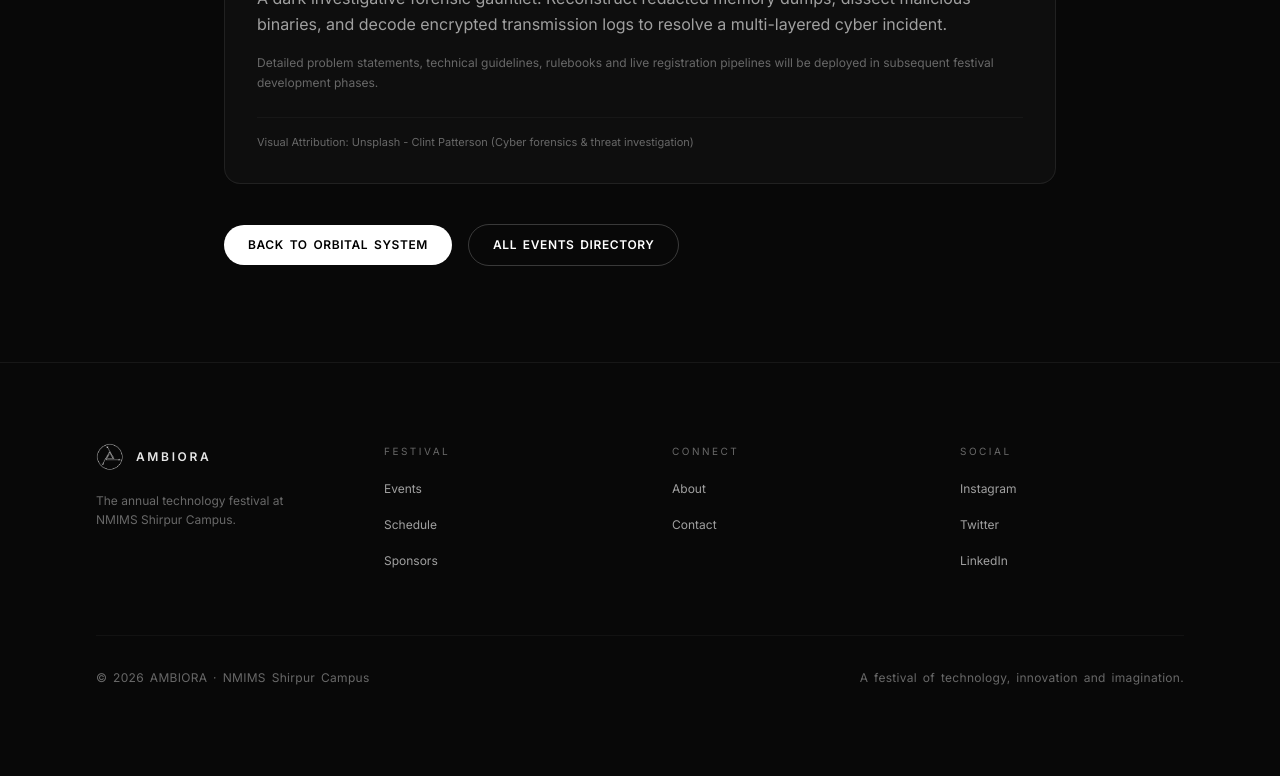
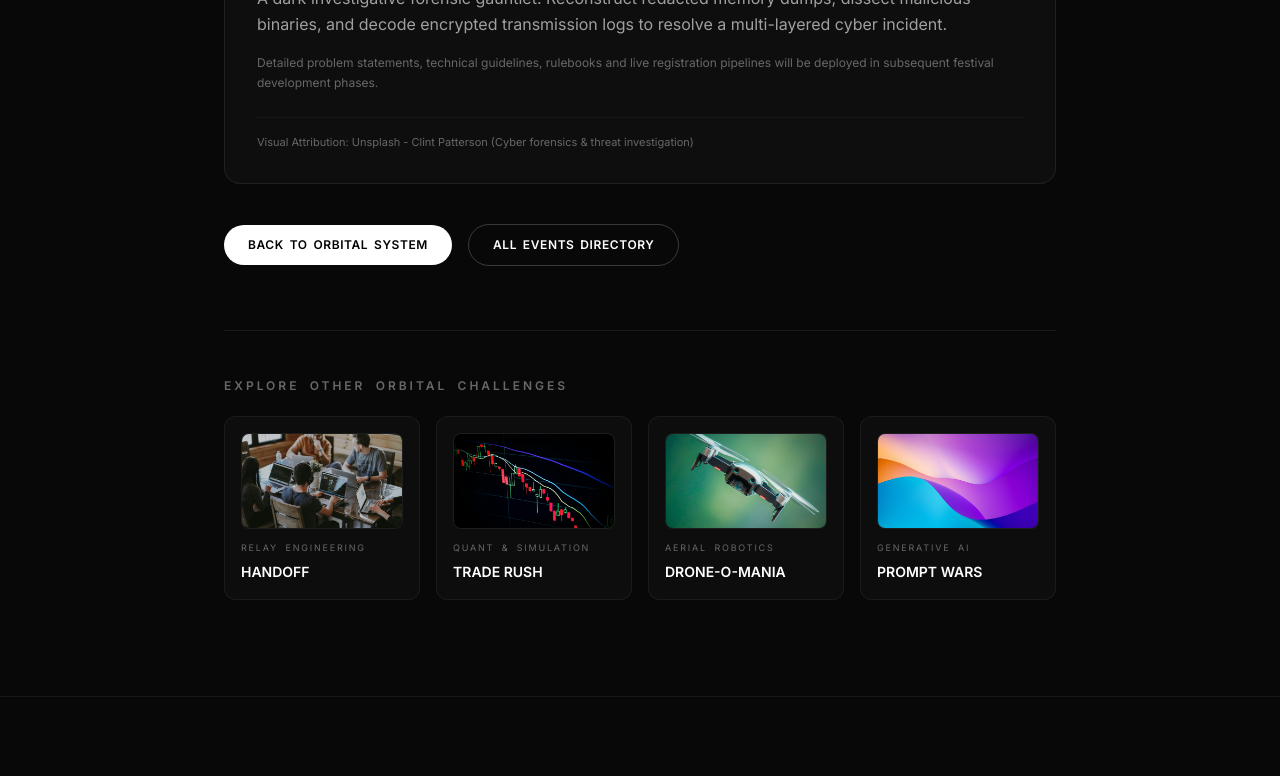
Before and after one commit to RaghavKacker/Ambiora-Sample-Website, a Next.js app: page /events/case-exe in a window 1280 px wide. Shown: the part 876-1652 px from the top of the page. Built offline with nearby package versions, Linux system fonts and the light colour scheme.

Commit message:
feat(events): add related orbital challenges explorer to event detail briefing pages

```diff
--- a/src/components/ui/EventDetailPlaceholder.tsx
+++ b/src/components/ui/EventDetailPlaceholder.tsx
@@ -1,16 +1,16 @@
-"use client";
-
 import Link from "next/link";
 import Image from "next/image";
 import Navbar from "@/components/Navbar";
 import Footer from "@/components/Footer";
-import { AmbioraEvent } from "@/data/events";
+import { AmbioraEvent, AMBIORA_EVENTS } from "@/data/events";
 
 interface EventDetailPlaceholderProps {
   event: AmbioraEvent;
 }
 
 export default function EventDetailPlaceholder({ event }: EventDetailPlaceholderProps) {
+  const otherEvents = AMBIORA_EVENTS.filter((e) => e.id !== event.id);
+
   return (
     <>
       <Navbar />
@@ -112,6 +112,38 @@ export default function EventDetailPlaceholder({ event }: EventDetailPlaceholder
             All Events Directory
           </Link>
         </div>
+
+        {/* Explore Other Orbital Challenges Grid */}
+        <div className="mt-16 pt-12 border-t border-white/[0.08]">
+          <h3 className="text-xs tracking-[0.25em] text-text-muted uppercase mb-6 font-semibold">
+            Explore Other Orbital Challenges
+          </h3>
+          <div className="grid grid-cols-1 sm:grid-cols-2 md:grid-cols-4 gap-4">
+            {otherEvents.map((other) => (
+              <Link
+                key={other.id}
+                href={other.route}
+                className="group block p-4 rounded-xl border border-white/[0.06] bg-[#111111]/60 hover:bg-[#141414] hover:border-white/20 transition-all duration-300"
+              >
+                <div className="relative w-full h-24 rounded-lg overflow-hidden mb-3 border border-white/[0.04] bg-[#141414]">
+                  <Image
+                    src={other.image}
+                    alt={other.imageAlt}
+                    fill
+                    sizes="(max-width: 640px) 100vw, (max-width: 768px) 50vw, 25vw"
+                    className="object-cover group-hover:scale-105 transition-transform duration-500"
+                  />
+                </div>
+                <p className="text-[9px] tracking-[0.2em] text-text-muted uppercase mb-1">
+                  {other.category}
+                </p>
+                <p className="text-xs sm:text-sm font-semibold text-text-primary group-hover:text-white transition-colors truncate">
+                  {other.name}
+                </p>
+              </Link>
+            ))}
+          </div>
+        </div>
       </main>
       <Footer />
     </>
```
